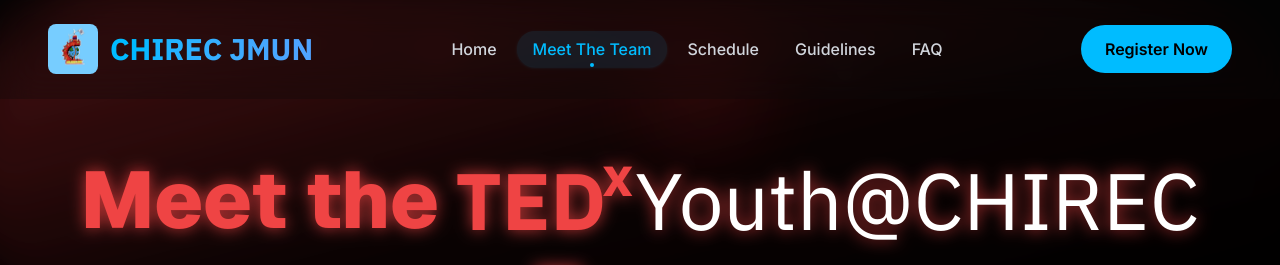
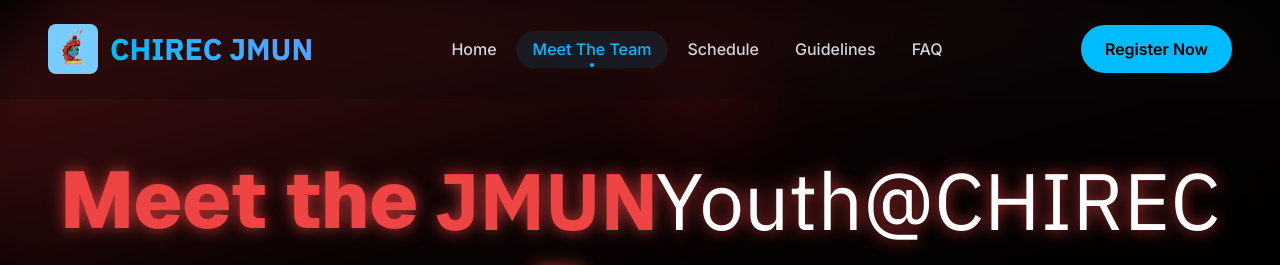
Before and after one commit to thecodedoj/chirec-jmun-2025, a Next.js app: page /meet-the-team in a window 1280 px wide. Shown: the top 265 px of the page. Built offline with nearby package versions, Linux system fonts and the light colour scheme.

Commit message:
Update heading from 'TEDx' to 'JMUN'

```diff
--- a/src/app/meet-the-team/page.tsx
+++ b/src/app/meet-the-team/page.tsx
@@ -47,12 +47,12 @@
         <span className="heading-entity meet-team-heading-responsive">
           <span className="geist-font heading-main">Meet the </span>
           <span className="ibm-font heading-tedx" style={{ display: 'inline-flex', alignItems: 'center' }}>
-            TED
+            JMUN
             <span
               className="relative heading-x"
               style={{ fontSize: "0.7em", top: "-0.45em", marginLeft: '-0.08em', marginRight: '-0.08em' }}
             >
-              x
+
             </span>
           </span>
           <span className="ibm-font heading-youth" style={{ marginLeft: '-0.12em' }}>Youth@CHIREC</span>
```
